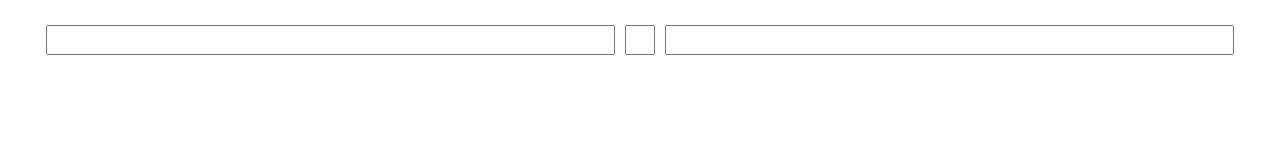
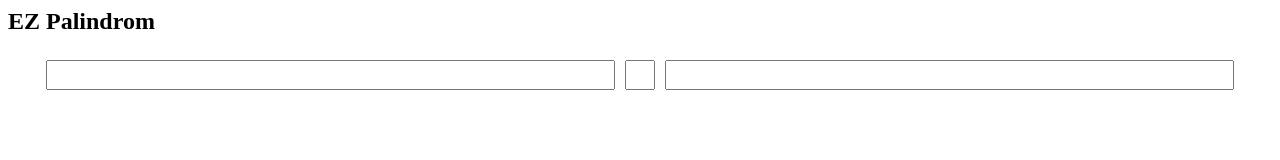
Before and after one commit to zellerede/zellerede.github.io, a plain HTML site: page index.html in a window 1280 px wide. Drawn offline with Linux system fonts and the light colour scheme.

Commit message:
dumb title

```diff
--- a/index.html
+++ b/index.html
@@ -67,6 +67,7 @@
     </script>
 </head>
 <body>
+    <h2>EZ Palindrom</h2>
     <div class="flex-container" style="margin-top: 20px">
         <div style="width: 45%" class="all-input-container">
             <input type="text" id="left-input" class="input left" onkeyup="onLeftInputChange()"/>
```
